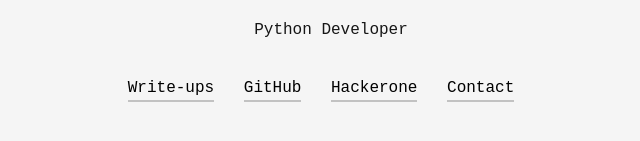
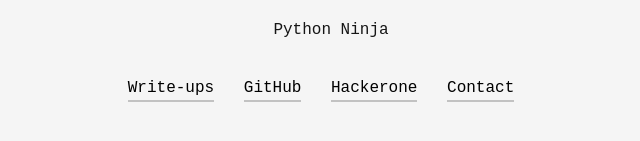
Before and after one commit to ddocpy/ddocpy.github.io, a plain HTML site: page index.html in a window 1280 px wide. Shown: the part 431-572 px from the top of the page, 309-949 px from the left. Drawn offline with Linux system fonts and the light colour scheme; a web font is replaced by a local one.

Commit message:
Update index.html

```diff
--- a/index.html
+++ b/index.html
@@ -39,7 +39,7 @@
             <h1 class="title-section">
                 Confidence A.E.
                 <a href="https://twitter.com/ddocpy" target="_blank">@ddocpy</a></h1>
-            <p>Python Developer</p>
+            <p>Python Ninja</p>
             <ul>
                 <li><a href="articles.html" class="">Write-ups</a></li>
                 <li><a href="https://github.com/ddocpy" target="_blank">GitHub</a></li>
```
